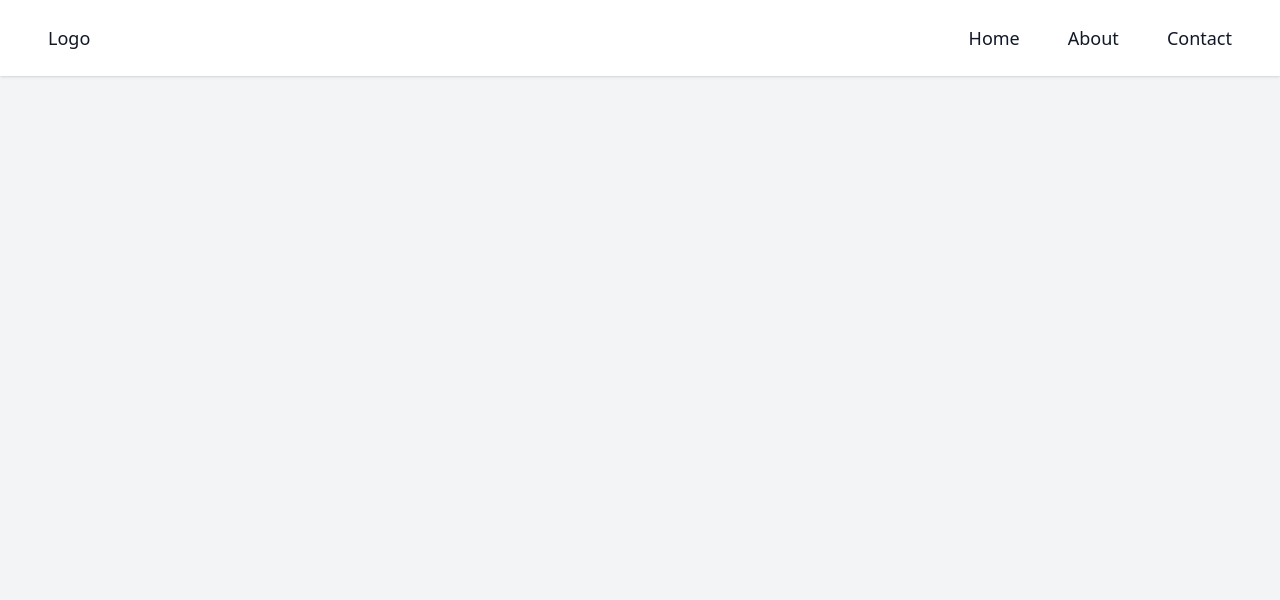
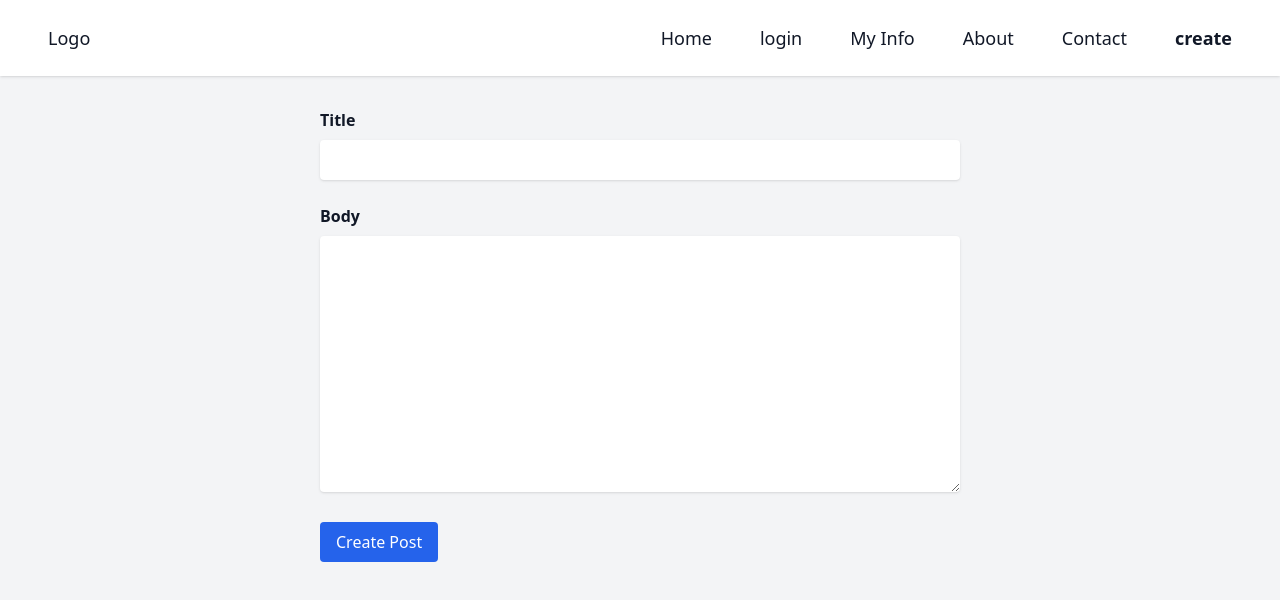
Before and after one commit to AsmitNepali/nuxt3, a Nuxt app: page /create in a window 1280 px wide. Shown: the top 600 px of the page. Built offline with nearby package versions, Linux system fonts and the light colour scheme.

Commit message:
IMP: Nitro server config for csrf token.

```diff
--- a/components/PostItem.vue
+++ b/components/PostItem.vue
@@ -1,4 +1,5 @@
 <script setup>
+import { format } from 'date-fns'
 const props = defineProps({
   post: {
     required: true,
@@ -13,7 +14,7 @@ const props = defineProps({
       <NuxtLink :to="`/posts/${props.post.id}`">{{ props.post.title }}</NuxtLink>
     </h3>
     <div class="post-meta flex items-center space-x-2 text-gray-700">
-      <div>{{ props.post.created_at }}</div>
+      <div>{{ format(new Date(props.post.created_at), 'MMMM dd, yyyy') }}</div>
       <div>&middot;</div>
       <div>{{ props.post.user.name }}</div>
     </div>
--- a/layouts/default.vue
+++ b/layouts/default.vue
@@ -15,8 +15,11 @@ useHead({
         <div>
           <ul class="flex space-x-12">
             <li><nuxt-link to="/">Home</nuxt-link></li>
+            <li><nuxt-link to="/login">login</nuxt-link></li>
+            <li><nuxt-link to="/my-info">My Info</nuxt-link></li>
             <li><nuxt-link to="/about">About</nuxt-link></li>
             <li><nuxt-link to="/contact">Contact</nuxt-link></li>
+            <li><nuxt-link to="/create">create</nuxt-link></li>
           </ul>
         </div>
       </div>
--- a/nuxt.config.ts
+++ b/nuxt.config.ts
@@ -1,7 +1,11 @@
 // https://nuxt.com/docs/api/configuration/nuxt-config
+import * as http from 'http'
+
 export default defineNuxtConfig({
   devtools: { enabled: true },
+
   modules: ['@nuxtjs/tailwindcss'],
+
   tailwindcss: {
     cssPath: '~/assets/css/tailwind.css',
     configPath: 'tailwind.config',
@@ -11,9 +15,17 @@ export default defineNuxtConfig({
     injectPosition: 'first',
     viewer: true
   },
+
   runtimeConfig: {
     public: {
       baseURL: '' // Exposed to the frontend as well.
     }
+  },
+  nitro: {
+    routeRules: {
+      '/backend/**': {
+        proxy: 'http://nuxt-api.test/**'
+      }
+    }
   }
 })
--- a/package.json
+++ b/package.json
@@ -18,5 +18,10 @@
     "prettier-plugin-tailwindcss": "^0.5.6",
     "vue": "^3.3.4",
     "vue-router": "^4.2.5"
+  },
+  "dependencies": {
+    "axios": "^1.5.1",
+    "date-fns": "^2.30.0",
+    "js-cookie": "^3.0.5"
   }
 }
--- /dev/null
+++ b/pages/create.vue
@@ -0,0 +1,71 @@
+<script setup>
+const title = ref('')
+const body = ref('')
+const isLoading = ref(false)
+const errors = ref([])
+const router = useRouter()
+async function createPost() {
+  isLoading.value = true
+  try {
+    const post = await useNuxtApp().$apiFetch(`http://nuxt-api.test/api/posts`, {
+      method: 'POST',
+      body: {
+        title: title.value,
+        body: body.value
+      }
+    })
+
+    ;(title.value = ''), (body.value = '')
+    isLoading.value = false
+
+    router.push('/')
+  } catch (err) {
+    errors.value = Object.values(err.data.errors)
+  }
+
+  alert('Creating Post')
+}
+</script>
+
+<template>
+  <div class="container mx-auto w-1/2 py-8">
+    <ul v-if="errors.length > 0" className="mb-4 list-disc list-inside text-sm text-red-600">
+      <li v-for="(error, index) in errors" :key="index">
+        {{ error }}
+      </li>
+    </ul>
+    <form action="#" class="space-y-6" @submit.prevent="createPost">
+      <div>
+        <label for="title" class="block font-semibold">Title</label>
+        <input
+          type="text"
+          v-model="title"
+          id="title"
+          class="mt-2 w-full rounded px-2 py-2 shadow"
+        />
+      </div>
+      <div>
+        <label for="body" class="block font-semibold">Body</label>
+        <textarea
+          name="body"
+          v-model="body"
+          id="body"
+          cols="30"
+          rows="10"
+          class="mt-2 w-full rounded px-2 py-2 shadow"
+        ></textarea>
+      </div>
+      <div>
+        <button
+          type="submit"
+          class="inline-block rounded bg-blue-600 px-4 py-2 text-white hover:bg-blue-700"
+        >
+          Create Post
+        </button>
+        <span v-show="isLoading">Loading...</span>
+      </div>
+    </form>
+  </div>
+</template>
+
+<style scoped></style>
--- a/pages/index.vue
+++ b/pages/index.vue
@@ -3,7 +3,7 @@ useHead({
   title: 'Home'
 })
 
-const posts = await useNuxtApp().$apiFetch('/api/posts')
+const posts = await useNuxtApp().$apiFetch('http://nuxt-api.test/api/posts')
 </script>
 <template>
   <div class="container mx-auto w-1/2 divide-y-2 divide-gray-300 py-8">
--- /dev/null
+++ b/pages/login.vue
@@ -0,0 +1,60 @@
+<script setup lang="ts">
+import { cs } from 'date-fns/locale'
+import { useFetch } from '#app'
+// import Cookies from 'js-cookie'
+
+const email = ref('asmit@gmail.com')
+const password = ref('password')
+const isLoading = ref('')
+const errors = ref([])
+const { $apiFetch, $axios } = useNuxtApp()
+
+async function csrf() {}
+async function login() {
+  await useFetch('backend/sanctum/csrf-cookie', { credentials: 'include' })
+  // await $axios.post('/login', {
+  //   email: email.value,
+  //   password: password.value
+  // })
+}
+</script>
+
+<template>
+  <div class="container mx-auto w-1/3 py-8">
+    <Title>Login</Title>
+    <ul v-if="errors.length > 0" className="mb-4 list-disc list-inside text-sm text-red-600">
+      <li v-for="(error, index) in errors" :key="index">
+        {{ error }}
+      </li>
+    </ul>
+    <form action="#" class="space-y-6" @submit.prevent="login">
+      <div>
+        <label for="email" class="block font-semibold">Email</label>
+        <input
+          type="text"
+          v-model="email"
+          id="email"
+          class="mt-2 w-full rounded px-2 py-2 shadow"
+        />
+      </div>
+      <div>
+        <label for="password" class="block font-semibold">Password</label>
+        <input
+          type="password"
+          v-model="password"
+          id="password"
+          class="mt-2 w-full rounded px-2 py-2 shadow"
+        />
+      </div>
+
+      <div>
+        <button class="inline-block rounded bg-blue-600 px-4 py-2 text-white hover:bg-blue-700">
+          Login
+        </button>
+        <span v-if="isLoading">Loading...</span>
+      </div>
+    </form>
+  </div>
+</template>
+
+<style scoped></style>
--- /dev/null
+++ b/pages/my-info.vue
@@ -0,0 +1,27 @@
+<script setup>
+const title = useState('title')
+const user = ref(null)
+const posts = ref([])
+</script>
+
+<template>
+  <div class="container mx-auto w-1/2 py-8">
+    <Title>My Info </Title>
+    <div>
+      <div>Name: {{ user?.name }}</div>
+      <div>Email: {{ user?.email }}</div>
+    </div>
+
+    <div class="mt-4">
+      <h3 class="text-2xl">My Posts</h3>
+      <ul v-if="posts">
+        <li v-for="post in posts" :key="post.id">
+          <NuxtLink :to="`/posts/${post.id}`" class="text-blue-600 hover:underline">{{
+            post.title
+          }}</NuxtLink>
+        </li>
+      </ul>
+    </div>
+  </div>
+</template>
+<style scoped></style>
--- a/plugins/apiFetch.js
+++ b/plugins/apiFetch.js
@@ -1,8 +1,11 @@
+import Cookies from 'js-cookie'
 export default defineNuxtPlugin((nuxtApp) => {
   const config = useRuntimeConfig()
   return {
     provide: {
-      apiFetch: $fetch.create({ baseURL: config.public.baseURL })
+      apiFetch: $fetch.create({
+        baseURL: config.public.baseURL
+      })
     }
   }
 })
--- /dev/null
+++ b/plugins/axios.js
@@ -0,0 +1,16 @@
+import Cookies from 'js-cookie'
+import axios from 'axios'
+export default defineNuxtPlugin((nuxtApp) => {
+  const config = useRuntimeConfig()
+  return {
+    provide: {
+      axios: axios.create({
+        baseURL: config.public.baseURL,
+        headers: {
+          Accept: 'application/json',
+          'XS-XSRF-TOKEN': useCookie('XSRF-TOKEN').value
+        }
+      })
+    }
+  }
+})
```
Also changed, not shown: 1 other file (tests, documents, lock files or other folders).
